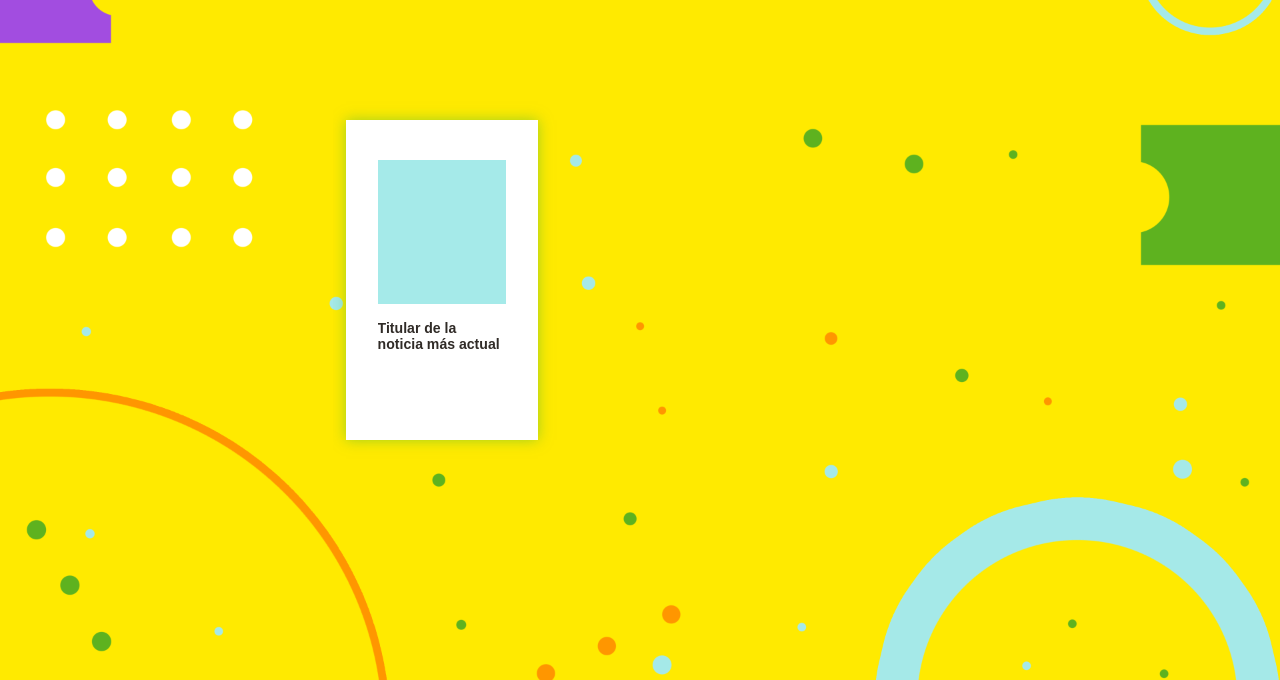
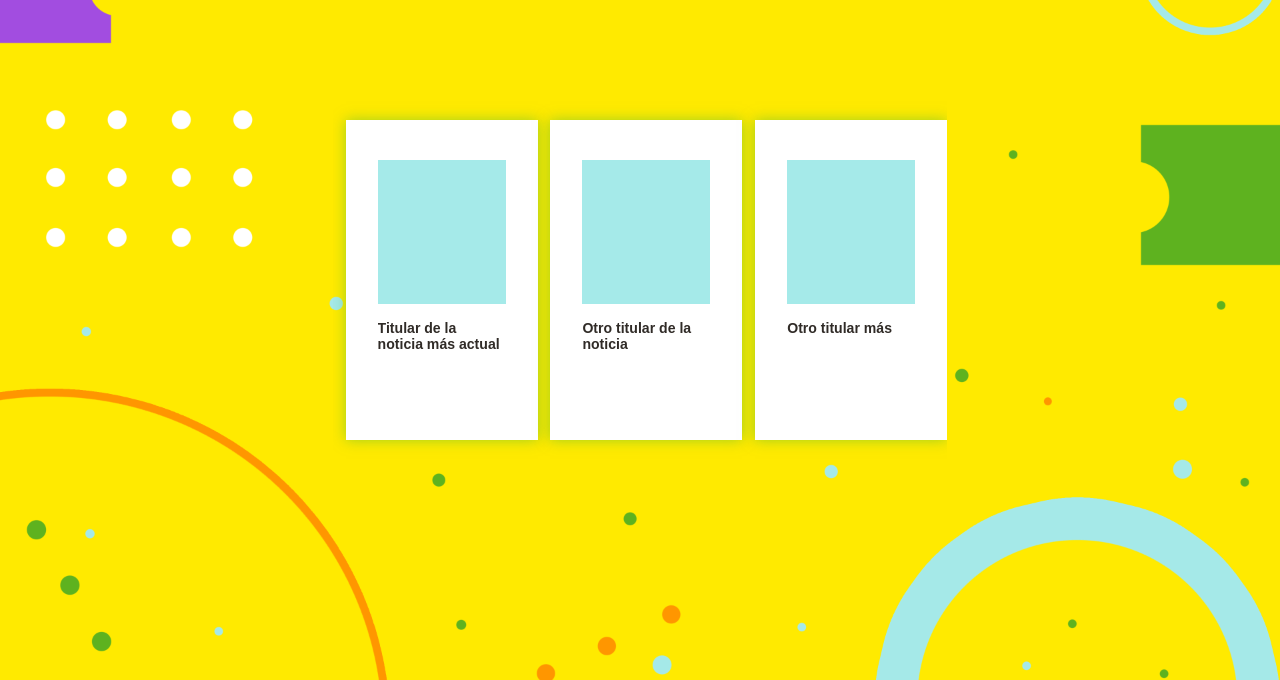
Before and after one commit to Cosorama/proyecto_info_9, a Django app: page / in a window 1280 px wide. Shown: the part 120-800 px from the top of the page. Run offline with Django 3.2, Linux system fonts and the light colour scheme; parts of the project's set-up code (start-up, migrations or seed data) failed here and were passed over.

Commit message:
base.html

```diff
--- a/RepositorioPF/fundacion/templates/base.html
+++ b/RepositorioPF/fundacion/templates/base.html
@@ -4,7 +4,7 @@
 <html lang="es">
 <head>
 	<meta charset="utf-8">
-	<title>BDA Chaco</title>
+	<title>BDA Resistencia</title>
 
 	<meta name="description" content="Practica para el proyecto de informatorio">
 	<meta name="keywords" content="reducir, reciclar, reutilizar">
@@ -21,14 +21,14 @@
 
 			<ul>
 				<li><a href="{% url 'base' %}">Inicio</a></li>
-				<li><a href="{% url 'noticias:listar_noticias' %}">Noticias</a></li>
+				<li><a href="#noticias">Noticias</a></li> <!--href="{% url 'noticias:listar_noticias' %}"-->
 				<li><a href="#about_us">Nosotros</a></li>
 				<li><a href="#contact_us">Contacto</a></li>
 			</ul>
 
 		</div>
 	</div>
-</header><!--fin header-->
+</header> <!--fin header-->
 
 <section>
 	<div class="index_content">
@@ -38,6 +38,16 @@
 				<div id="img_news"></div>
 				<div id="title_news">Titular de la noticia más actual</div>
 			</div></a><!--noticias destacadas, esto se tiene que repetir solo-->
+
+			<a href="#"><div class="outstanding">
+				<div id="img_news"></div>
+				<div id="title_news">Otro titular de la noticia</div>
+			</div></a>
+
+			<a href="#"><div class="outstanding">
+				<div id="img_news"></div>
+				<div id="title_news">Otro titular más</div>
+			</div></a>
 
 		</div>
 	</div>
```
